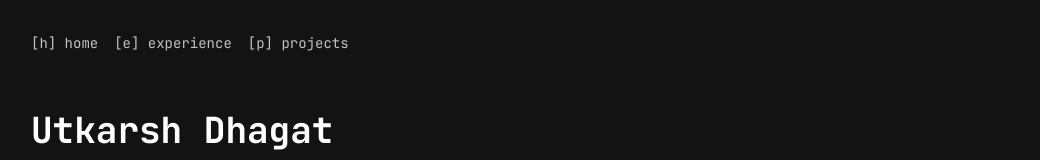
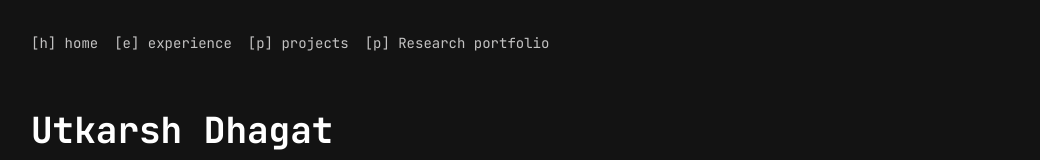
Before and after one commit to UtkarshDhagat/Website, a plain HTML site: page index.html in a window 1280 px wide. Shown: the top 160 px of the page, without its empty margins (113-1153 px from the left). Drawn offline with Linux system fonts and the light colour scheme.

Commit message:
Update index.html

```diff
--- a/index.html
+++ b/index.html
@@ -276,6 +276,7 @@
         <a href="#home">[h] home</a>
         <a href="#experience">[e] experience</a>
         <a href="#projects">[p] projects</a>
+        <a href="https://utkarshdhagat.github.io/Research-portfolio/">[p] Research portfolio</a>
       </div>
     </nav>
 
```
